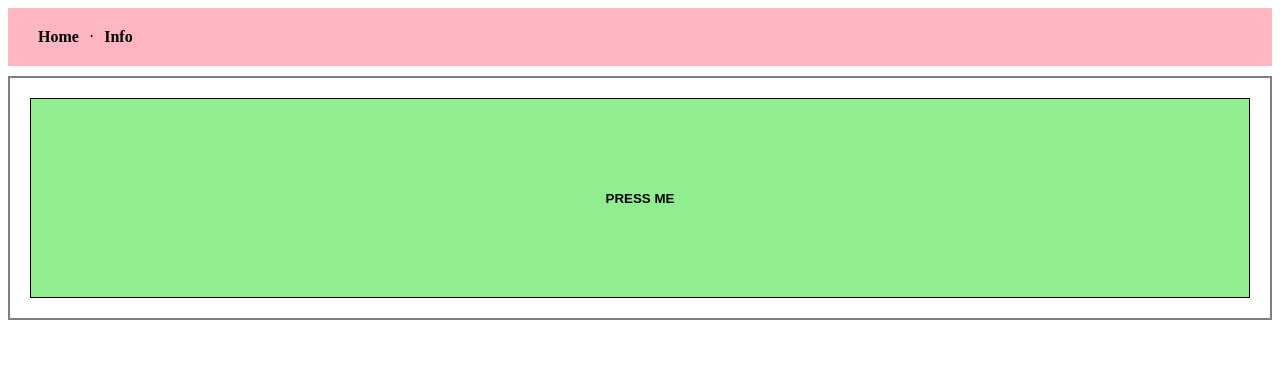
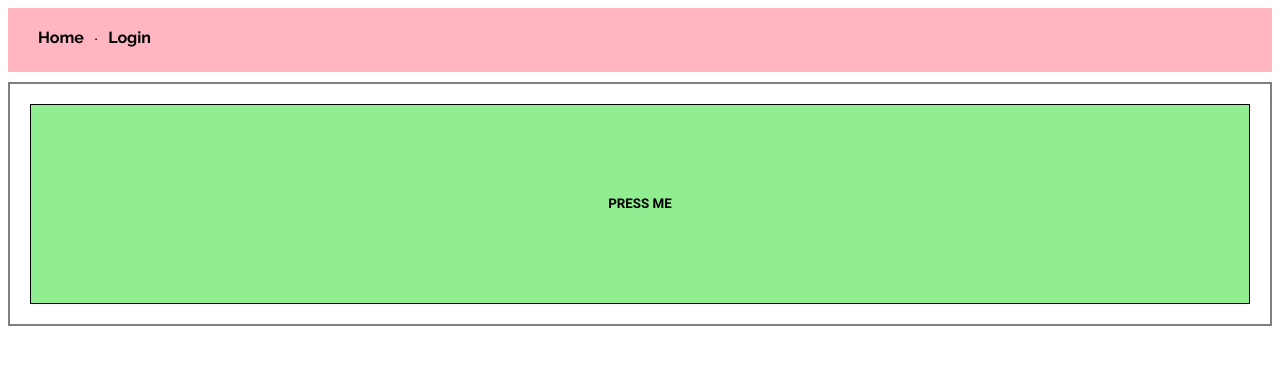
Before and after one commit to seahyx/pptc-keyence, a Flask app: page / in a window 1280 px wide. Shown: the top 365 px of the page. Run offline with Flask 2, Linux system fonts and the light colour scheme.

Commit message:
Added google fonts

```diff
--- a/static/styles/default-style.css
+++ b/static/styles/default-style.css
@@ -1,4 +1,8 @@
 /* --- Header --- */
+
+body {
+	font-family: 'Heebo', sans-serif;
+}
 
 header {
 	width: 100%;
@@ -42,6 +46,7 @@ header ul li a {
 
 	margin: 0 10px;
 	color: black;
+	font-family: 'Raleway', sans-serif;
 	font-weight: bold;
 	text-decoration: none;
 	white-space: nowrap;
@@ -73,6 +78,8 @@ header ul li a:hover {
 	text-shadow: 0 1px 0 white;
 }
 header ul li a:hover::after {
+	box-shadow: 0 1px 0 white;
+
 	visibility: visible;
 
 	width: 100%;
@@ -118,6 +125,7 @@ button {
 
 	/* Button text style */
 	color: black;
+	font-family: 'Heebo', sans-serif;
 	font-weight: bold;
 
 	-webkit-transition: all 0.15s ease;
--- a/templates/base.html
+++ b/templates/base.html
@@ -7,16 +7,20 @@
 	{% else %}
 	<title>Home Gate</title>
 	{% endif %}
+
 	<meta name='viewport'
-		content='user-scalable=yes, initial-scale=1, minimum-scale=1, width=device-width, height=device-height' />
+	content='user-scalable=yes, initial-scale=1, minimum-scale=1, width=device-width, height=device-height' />
+
+	<!-- Fonts -->
+	<link href="https://fonts.googleapis.com/css?family=Heebo:400,700|Raleway:400,700&display=swap" rel="stylesheet">
 
 	<!-- CSS -->
 	<link rel='stylesheet' type='text/css'
-		href="{{ url_for('static', filename='styles/default-style.css') }}" />
+	href="{{ url_for('static', filename='styles/default-style.css') }}" />
 
 	<!-- Script -->
 	<script type = text/javascript>
-		// Gets site location
+		// Base site url
 		$SCRIPT_ROOT = {{ request.script_root|tojson|safe }};
 	</script>
 </head>
@@ -25,7 +29,7 @@
 	<header>
 		<ul>
 			<li><a href='/'>Home</a></li>
-			<li><a href='/info'>Info</a></li>
+			<li><a href='/login/'>Login</a></li>
 		</ul>
 	</header>
 
```
Also changed, not shown: templates/login.html (added, +13 -0 lines).
